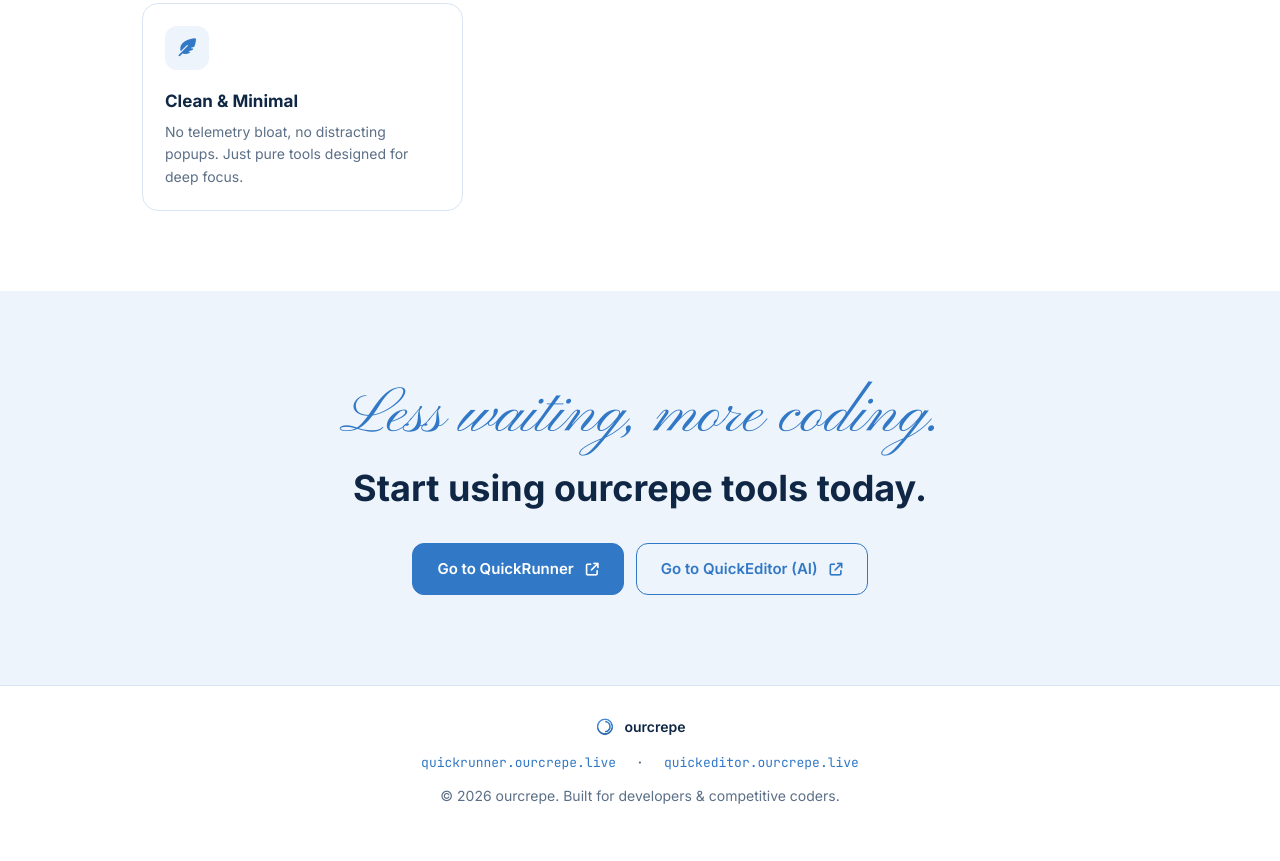
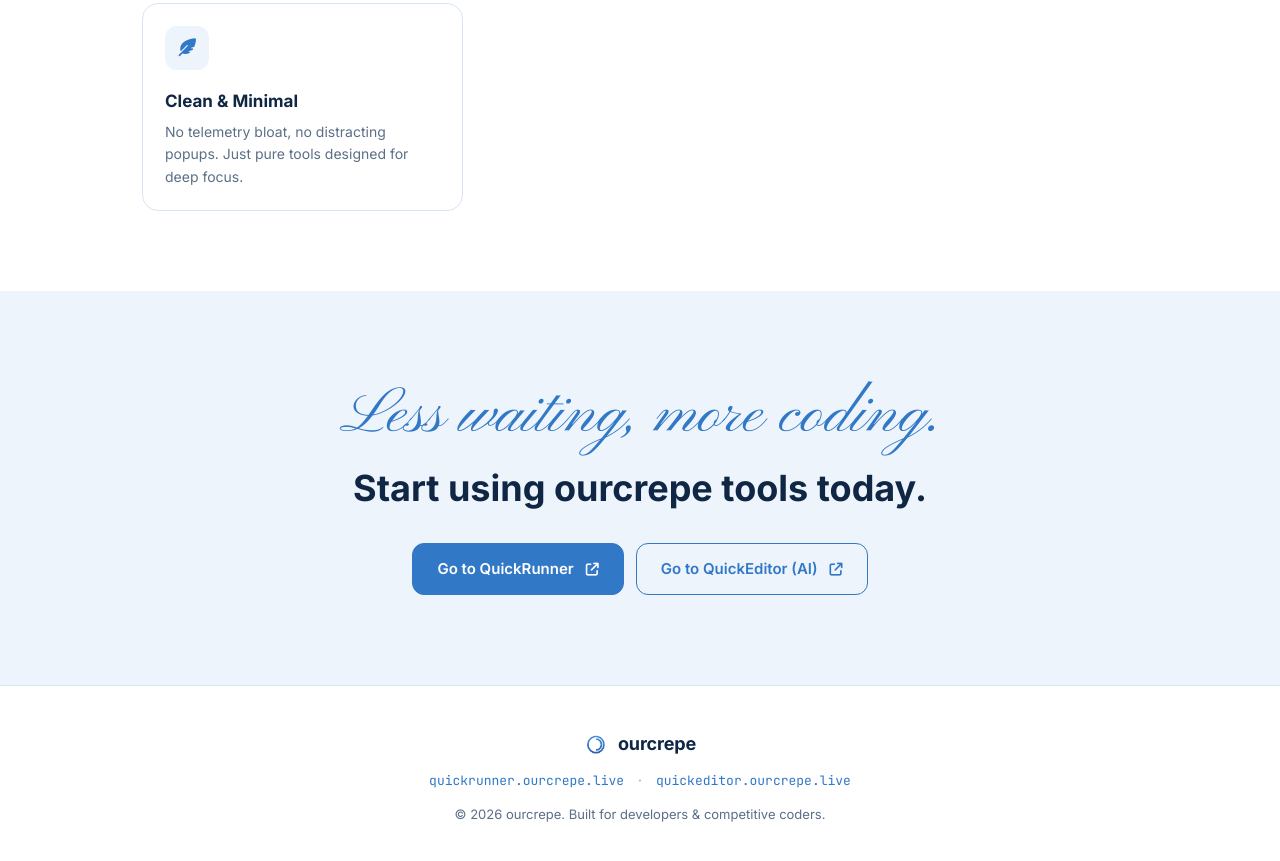
Before and after one commit to navneetguptacse/ourcrepe, a plain HTML site: page index.html in a window 1280 px wide. Shown: the part 2686-3547 px from the top of the page. Before the commit the page ends 3524 px from the top, so only its background shows below. Drawn offline with Linux system fonts and the light colour scheme.

Commit message:
style: polish footer layout and links

```diff
--- a/index.html
+++ b/index.html
@@ -514,25 +514,61 @@
             }
             footer {
                 border-top: 1px solid var(--line);
-                padding: 30px 0;
+                padding: 44px 0 38px;
                 color: var(--mut);
                 font-size: 14px;
                 text-align: center;
+                background: var(--bg);
             }
-            footer .footer-links {
+            .footer-brand {
+                display: inline-flex;
+                align-items: center;
+                gap: 10px;
+                font-weight: 700;
+                font-size: 18px;
+                color: var(--ink);
+                margin-bottom: 12px;
+                text-decoration: none;
+                letter-spacing: -0.01em;
+                transition: opacity 0.2s;
+            }
+            .footer-brand:hover {
+                opacity: 0.85;
+            }
+            .footer-brand img {
+                width: 24px;
+                height: 24px;
+                object-fit: contain;
+                display: block;
+            }
+            .footer-links {
                 display: flex;
+                align-items: center;
                 justify-content: center;
-                gap: 20px;
+                gap: 12px;
                 margin-bottom: 12px;
                 flex-wrap: wrap;
                 font-family: "JetBrains Mono", monospace;
                 font-size: 13px;
             }
-            footer a {
+            .footer-links a {
                 color: var(--blue);
+                text-decoration: none;
+                transition: color 0.2s, opacity 0.2s;
             }
-            footer a:hover {
+            .footer-links a:hover {
                 text-decoration: underline;
+                color: var(--blue-d);
+            }
+            .footer-links .sep {
+                color: var(--mut);
+                opacity: 0.45;
+                user-select: none;
+            }
+            .footer-copy {
+                color: var(--mut);
+                font-size: 13px;
+                line-height: 1.6;
             }
         </style>
     </head>
@@ -719,16 +755,16 @@
         <!-- Footer -->
         <footer>
             <div class="wrap">
-                <div style="display: inline-flex; align-items: center; gap: 8px; margin-bottom: 14px; font-weight: 600; color: var(--ink);">
-                    <img src="images/logo.png" style="width: 22px; height: 22px; object-fit: contain;" alt="ourcrepe" />
+                <a class="footer-brand" href="#">
+                    <img src="images/logo.png" alt="ourcrepe" />
                     <span>ourcrepe</span>
-                </div>
+                </a>
                 <div class="footer-links">
                     <a href="https://quickrunner.ourcrepe.live/" target="_blank" rel="noopener noreferrer">quickrunner.ourcrepe.live</a>
-                    <span>·</span>
-                    <a href="https://quickeditor.ourcrepe.live" target="_blank" rel="noopener noreferrer">quickeditor.ourcrepe.live</a>
+                    <span class="sep">·</span>
+                    <a href="https://quickeditor.ourcrepe.live/" target="_blank" rel="noopener noreferrer">quickeditor.ourcrepe.live</a>
                 </div>
-                <div>
+                <div class="footer-copy">
                     &copy; <span id="year">2026</span> ourcrepe. Built for developers &amp; competitive coders.
                 </div>
             </div>
```
